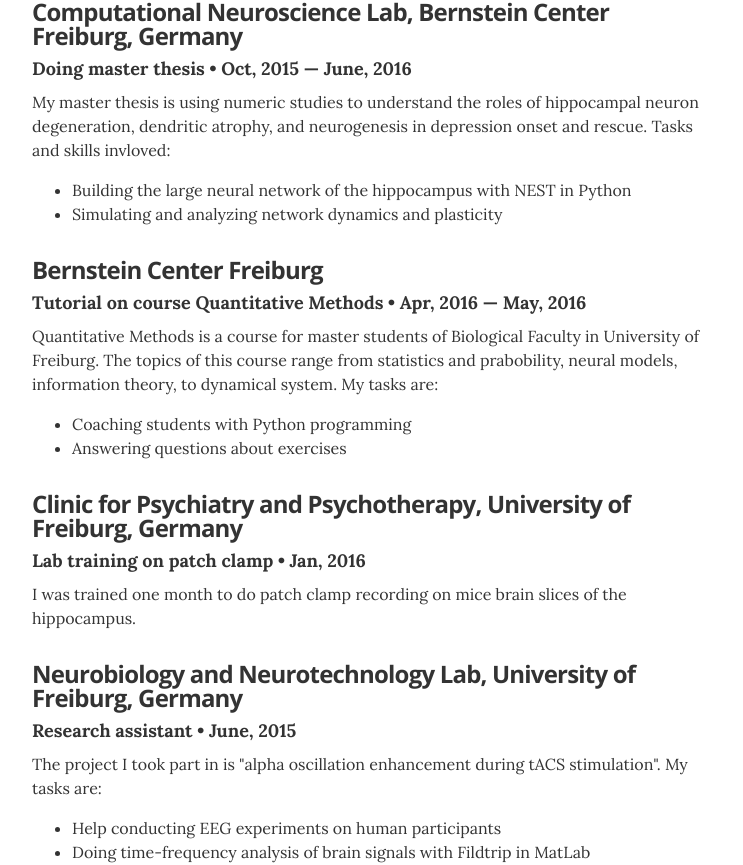
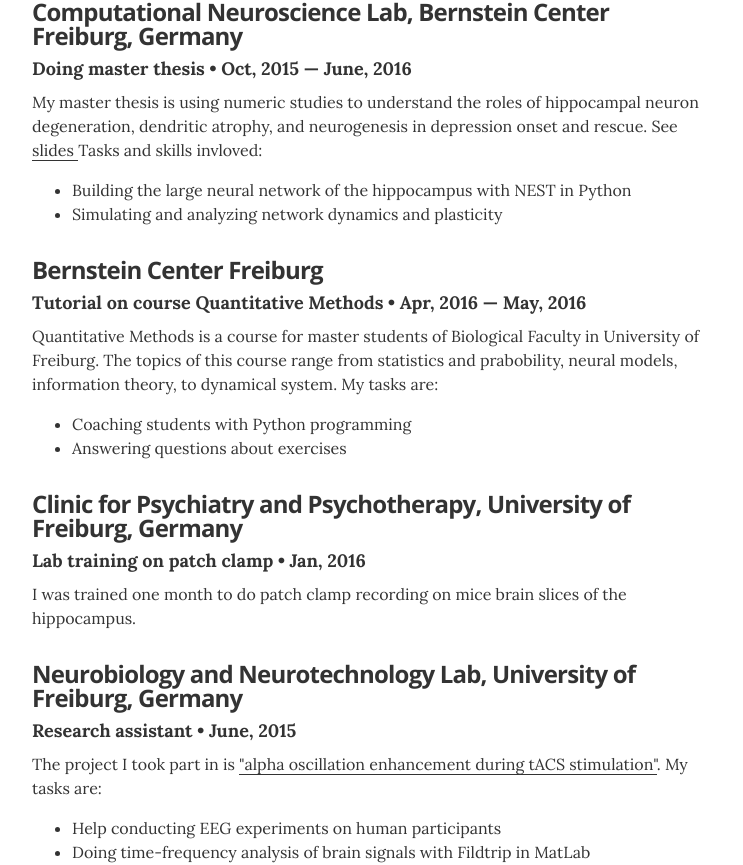
Before and after one commit to ErbB4/erbb4.github.io, a Jekyll site: the page built from index.html, in a window 1280 px wide and 1400 px high, scrolled down 411 px. Shown: the part 168-1033 px from the top of the window, without its empty margins (268-1011 px from the left). Built offline with Jekyll 4.4.1, drawn with Linux system fonts in a browser that asks for light colours.

Commit message:
ad slides

```diff
--- a/_layouts/resume.html
+++ b/_layouts/resume.html
@@ -51,7 +51,7 @@
         <div class="resume-item" itemscope itemprop="worksFor" itemtype="http://schema.org/Organization">
           <h3 class="resume-item-title" itemprop="name">Computational Neuroscience Lab, Bernstein Center Freiburg, Germany</h3>
           <h4 class="resume-item-details" itemprop="description">Doing master thesis &bull; Oct, 2015 &mdash; June, 2016</h4>
-          <p class="resume-item-copy">My master thesis is using numeric studies to understand the roles of hippocampal neuron degeneration, dendritic atrophy, and neurogenesis in depression onset and rescue. Tasks and skills invloved:</p>
+          <p class="resume-item-copy">My master thesis is using numeric studies to understand the roles of hippocampal neuron degeneration, dendritic atrophy, and neurogenesis in depression onset and rescue. See <a href="https://github.com/ErbB4/neuroscience-notebook/blob/master/HanLu_defense.pptx">slides </a> Tasks and skills invloved:</p>
           <ul class="resume-item-list">
             <li>Building the large neural network of the hippocampus with NEST in Python</li>
             <li>Simulating and analyzing network dynamics and plasticity</li>
@@ -81,7 +81,7 @@
         <div class="resume-item" itemscope itemprop="worksFor" itemtype="http://schema.org/Organization">
           <h3 class="resume-item-title" itemprop="name">Neurobiology and Neurotechnology Lab, University of Freiburg, Germany</h3>
           <h4 class="resume-item-details" itemprop="description">Research assistant &bull; June, 2015</h4>
-          <p class="resume-item-copy">The project I took part in is "alpha oscillation enhancement during tACS stimulation". My tasks are:</p>
+          <p class="resume-item-copy">The project I took part in is <a href="https://github.com/ErbB4/neuroscience-notebook/blob/master/HanLu_lab%20poster.pdf">"alpha oscillation enhancement during tACS stimulation"</a>. My tasks are:</p>
           <ul class="resume-item-list">
             <li>Help conducting EEG experiments on human participants</li>
             <li>Doing time-frequency analysis of brain signals with Fildtrip in MatLab</li>
```
